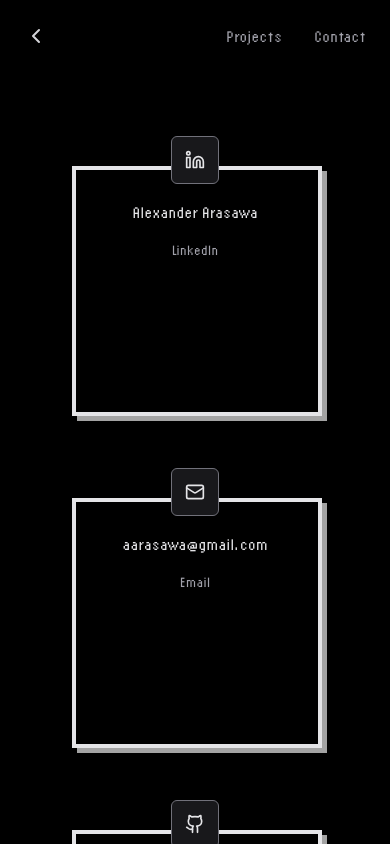
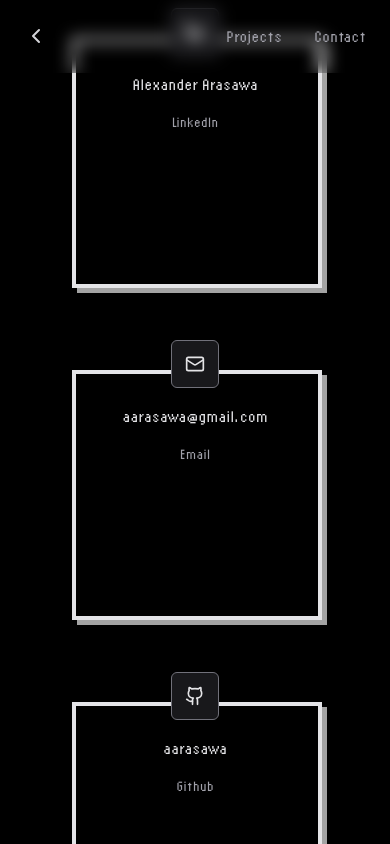
Before and after one commit to aarasawa/aarasawa.dev, a Next.js app: page /contact in a window 390 px wide. Shown: the top 844 px of the page. Built offline with nearby package versions, Linux system fonts and the light colour scheme.

Commit message:
fixed styling to fix clipping at medium breakpoints

```diff
--- a/app/components/card.tsx
+++ b/app/components/card.tsx
@@ -3,14 +3,12 @@ import { PropsWithChildren } from "react";
 export const Card: React.FC<PropsWithChildren> = ({ children }) => {
 	return (
 		<div className="justify-self-center overflow-hidden relative w-[300px] h-[300px]">
-			<div className="pointer-events-none">
+			<div className="pointer-events-auto">
 				{children}
-				<div className="">
 					<div
 						className="w-[250px] h-[250px] left-[32px] top-[43px] absolute bg-neutral-400"/>
 					<div
 						className="w-[250px] h-[250px] left-[27px] top-[38px] absolute bg-black border-4 border-zinc-200"/>
-				</div>
 			</div>
 		</div>
 	);
--- a/app/contact/page.tsx
+++ b/app/contact/page.tsx
@@ -27,12 +27,12 @@ const socials = [
 
 export default function Example() {
 	return (
-		<div className="bg-black scroll-p-5 h-screen">
+		<div className="bg-black scroll-p-5">
 			<Navigation />
 			<div className="container flex items-center justify-center min-h-screen px-4 mx-auto">
-				<div className="grid w-full grid-cols-1 gap-8 mx-auto mt-32 sm:mt-0 sm:grid-cols-3 lg:gap-16">
+				<div className="grid w-full grid-cols-1 gap-8 mx-auto lg:grid-cols-3 lg:gap-16">
 					{socials.map((s) => (
-						<Card key="">
+						<Card key={s.label}>
 							<Link
 								href={s.href}
 								target="_blank"
```
